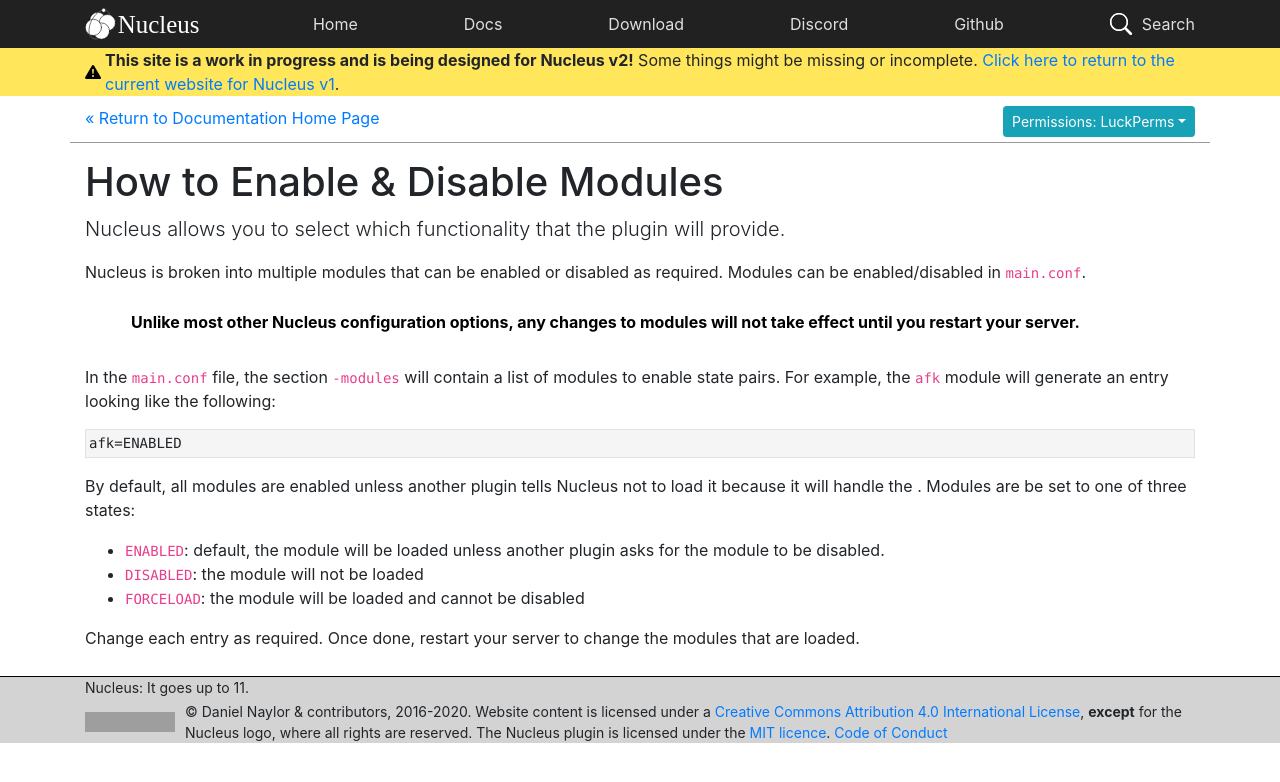
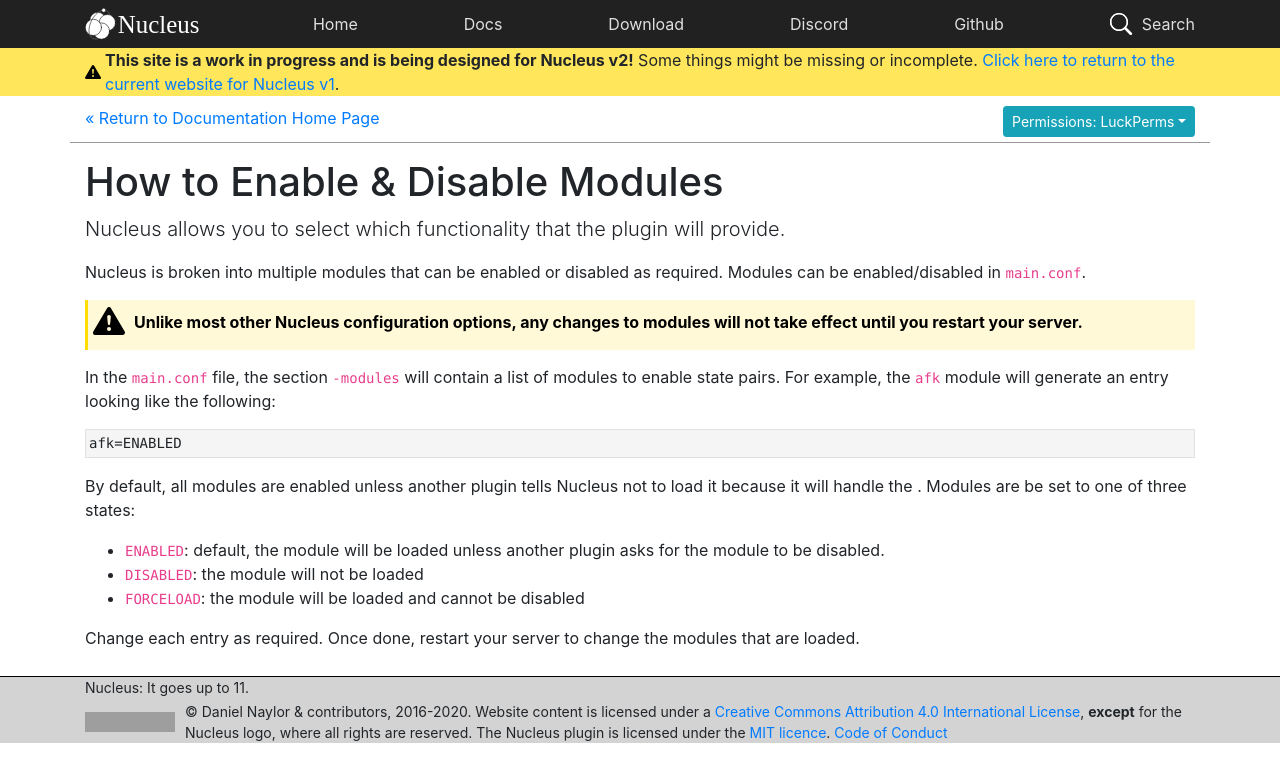
Before and after one commit to NucleusPowered/site-v2, a Jekyll site: the page built from docs/howto/modules.md, in a window 1280 px wide. Shown: the top 782 px of the page. Built offline with Jekyll 4.4.1, drawn with Linux system fonts in a browser that asks for light colours; grey boxes are pictures that could not be loaded.

Commit message:
Fix broken panel

```diff
--- a/docs/howto/modules.md
+++ b/docs/howto/modules.md
@@ -9,7 +9,7 @@
 Nucleus is broken into multiple modules that can be enabled or disabled as required. Modules can be enabled/disabled in `main.conf`.
 
 > Unlike most other Nucleus configuration options, any changes to modules will not take effect until you restart your server.
-{:.bl.info}
+{:.bl.warn}
 
 In the `main.conf` file, the section `-modules` will contain a list of modules to enable state pairs. For example, the `afk` module will generate an entry looking like the following:
 
```
